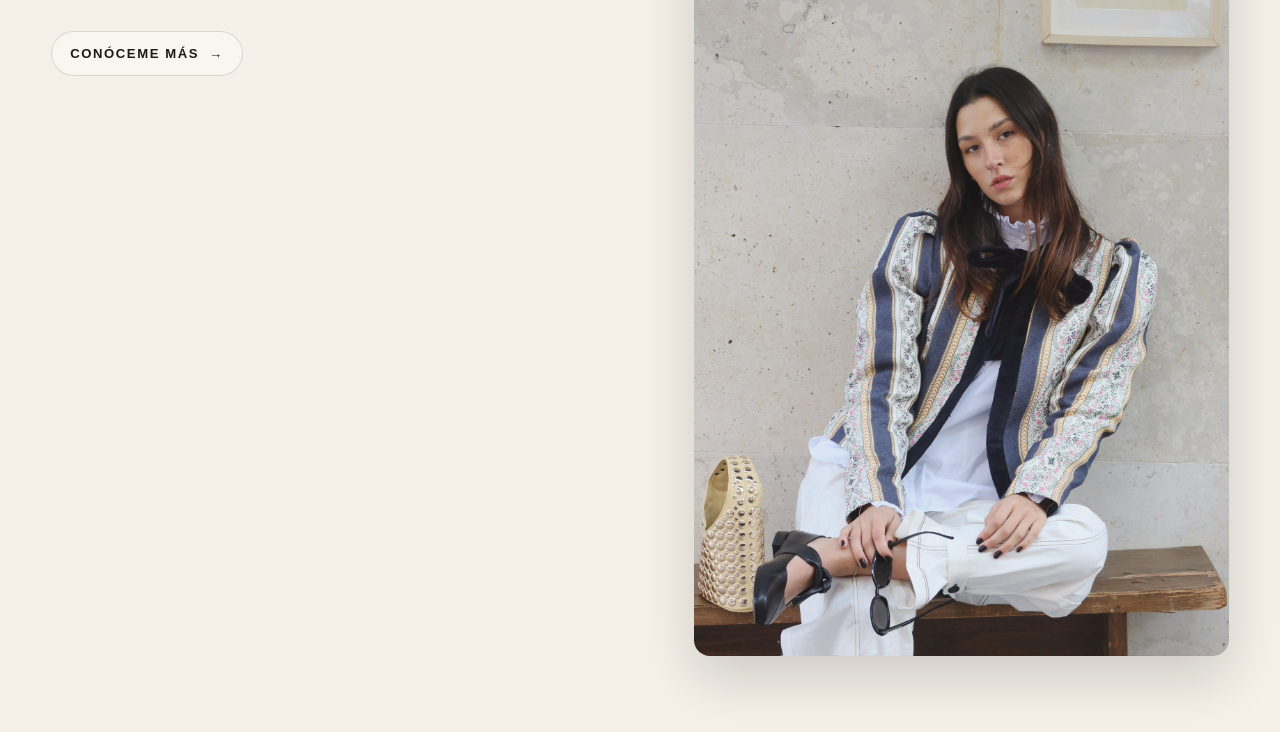
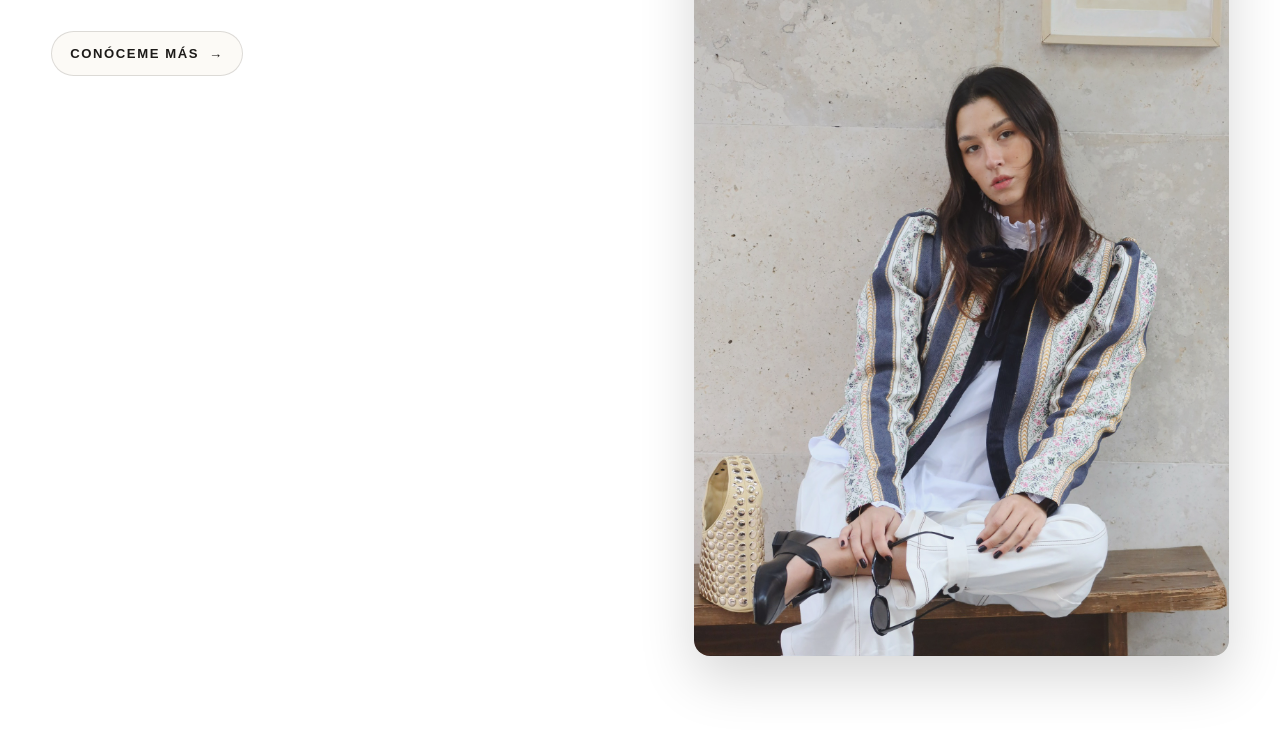
Before and after one commit to nadinhamideh2001/portfolio-template-, a plain HTML site: page index.html in a window 1280 px wide. Shown: the part 259-991 px from the top of the page. Drawn offline with Linux system fonts and the light colour scheme.

Commit message:
avance 3

```diff
--- a/assets/css/otros.css
+++ b/assets/css/otros.css
@@ -1,6 +1,6 @@
 :root {
   /* ===== Paleta ===== */
-  --bg: #f5f1e9; /* crema */
+  --bg: rgb(255, 255, 255); /* crema */
   --paper: #fbf8f2; /* paper */
   --ink: #1c1a18; /* tinta */
   --muted: #6f6a63; /* gris cálido */
@@ -84,7 +84,7 @@ p {
   font-weight: 700;
 }
 
-/* Antes era serif; ahora mantiene estilo pero en Arial */
+/* Arial */
 .h-serif {
   font-family: var(--font);
   font-weight: 700;
@@ -601,8 +601,6 @@ body.modal-open {
 
 /* =========================
    CONTACT (ÚNICA VERSIÓN)
-   OJO: en contact.html pon <body class="contact-page"> si quieres
-   que agarre estos estilos sí o sí.
 ========================= */
 
 .contact-page .container {
@@ -935,7 +933,7 @@ body.modal-open {
 }
 
 /* =========================
-   404 — NOT FOUND (CREATIVO)
+   404 — NOT FOUND
 ========================= */
 
 .nf {
```
Also changed, not shown: 6 other files.
